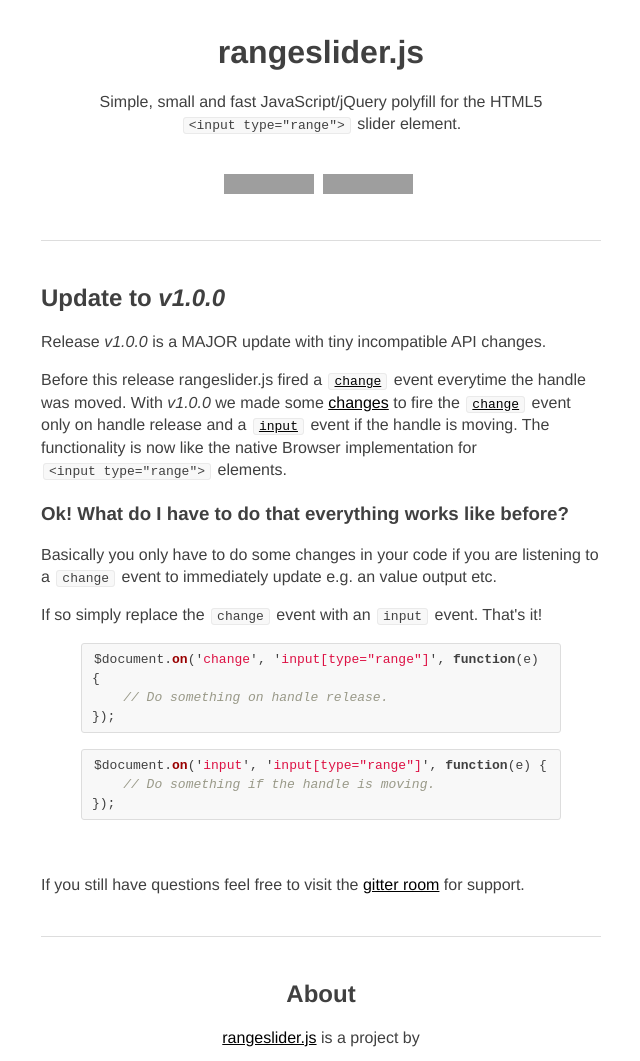
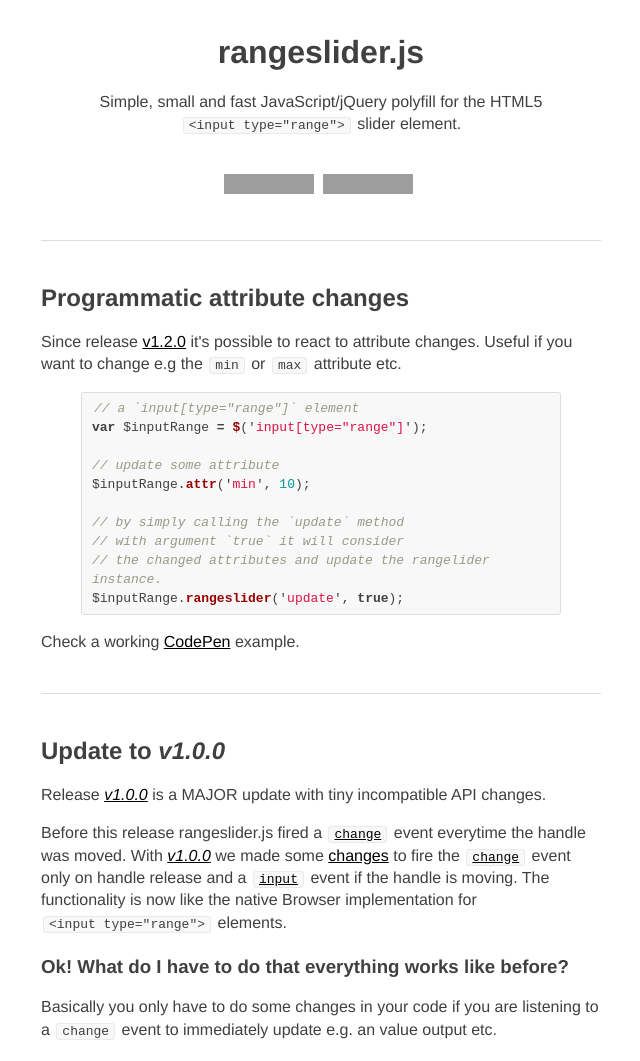
Before and after one commit to andreruffert/rangeslider.js, a Jekyll site: the page built from blog/index.html, in a window 1280 px wide, cut to the strip 0-1061 px from the top of the page. Shown: the whole strip, without its empty margins (319-959 px from the left). Built offline with Jekyll 4.4.1, drawn with Linux system fonts in a browser that asks for light colours; nearby versions of some CDN libraries; comment, search, counter and statistics services are not loaded; grey boxes are pictures that could not be loaded.

Commit message:
feature: add programmatic-attribute-changes section

```diff
--- a/blog/index.html
+++ b/blog/index.html
@@ -12,11 +12,33 @@
 
 <hr>
 
+<section id="programmatic-attribute-changes">
+    <h2>Programmatic attribute changes</h2>
+    <p>Since release <a href="{{ site.repository_url }}/releases/tag/v1.2.0" target="_blank">v1.2.0</a> it's possible to react to attribute changes. Useful if you want to change e.g the <code>min</code> or <code>max</code> attribute etc.</p>
+
+{% highlight js %}
+// a `input[type="range"]` element
+var $inputRange = $('input[type="range"]');
+
+// update some attribute
+$inputRange.attr('min', 10);
+
+// by simply calling the `update` method
+// with argument `true` it will consider
+// the changed attributes and update the rangelider instance.
+$inputRange.rangeslider('update', true);
+{% endhighlight%}
+
+Check a working <a href="http://codepen.io/andreruffert/pen/qdWWZP" target="_blank">CodePen</a> example.
+</section>
+
+<hr>
+
 <section id="update-to-v1.0.0">
     <h2>Update to <i>v1.0.0</i></h2>
-    <p>Release <i>v1.0.0</i> is a MAJOR update with tiny incompatible API changes.</p>
+    <p>Release <a href="{{ site.repository_url }}/releases/tag/v1.0.0"><i>v1.0.0</i></a> is a MAJOR update with tiny incompatible API changes.</p>
 
-    <p>Before this release rangeslider.js fired a <a href="https://developer.mozilla.org/en-US/docs/Web/Events/change" target="_blank"><code>change</code></a> event everytime the handle was moved. With <i>v1.0.0</i> we made some <a href="{{ site.repository_url }}/pull/121">changes</a> to fire the <a href="https://developer.mozilla.org/en-US/docs/Web/Events/change" target="_blank"><code>change</code></a> event only on handle release and a <a href="https://developer.mozilla.org/en-US/docs/Web/Events/input"><code>input</code></a> event if the handle is moving. The functionality is now like the native Browser implementation for <code>&lt;input type="range"&gt;</code> elements.</p>
+    <p>Before this release rangeslider.js fired a <a href="https://developer.mozilla.org/en-US/docs/Web/Events/change" target="_blank"><code>change</code></a> event everytime the handle was moved. With <a href="{{ site.repository_url }}/releases/tag/v1.0.0" target="_blank"><i>v1.0.0</i></a> we made some <a href="{{ site.repository_url }}/pull/121" target="_blank">changes</a> to fire the <a href="https://developer.mozilla.org/en-US/docs/Web/Events/change" target="_blank"><code>change</code></a> event only on handle release and a <a href="https://developer.mozilla.org/en-US/docs/Web/Events/input"><code>input</code></a> event if the handle is moving. The functionality is now like the native Browser implementation for <code>&lt;input type="range"&gt;</code> elements.</p>
 
     <h3>Ok! What do I have to do that everything works like before?</h3>
     <p>Basically you only have to do some changes in your code if you are listening to a <code>change</code> event to immediately update e.g. an value output etc.</p>
```
